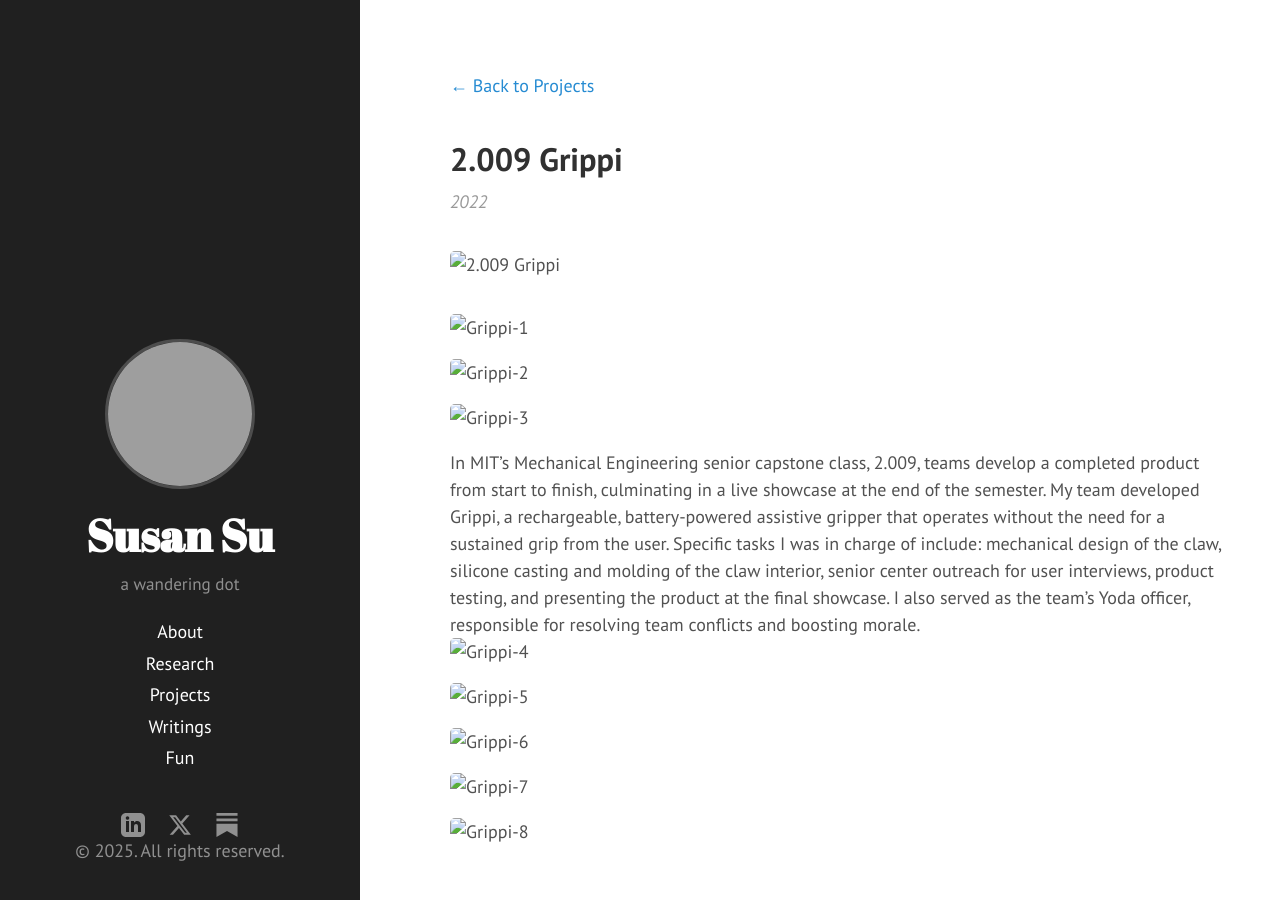
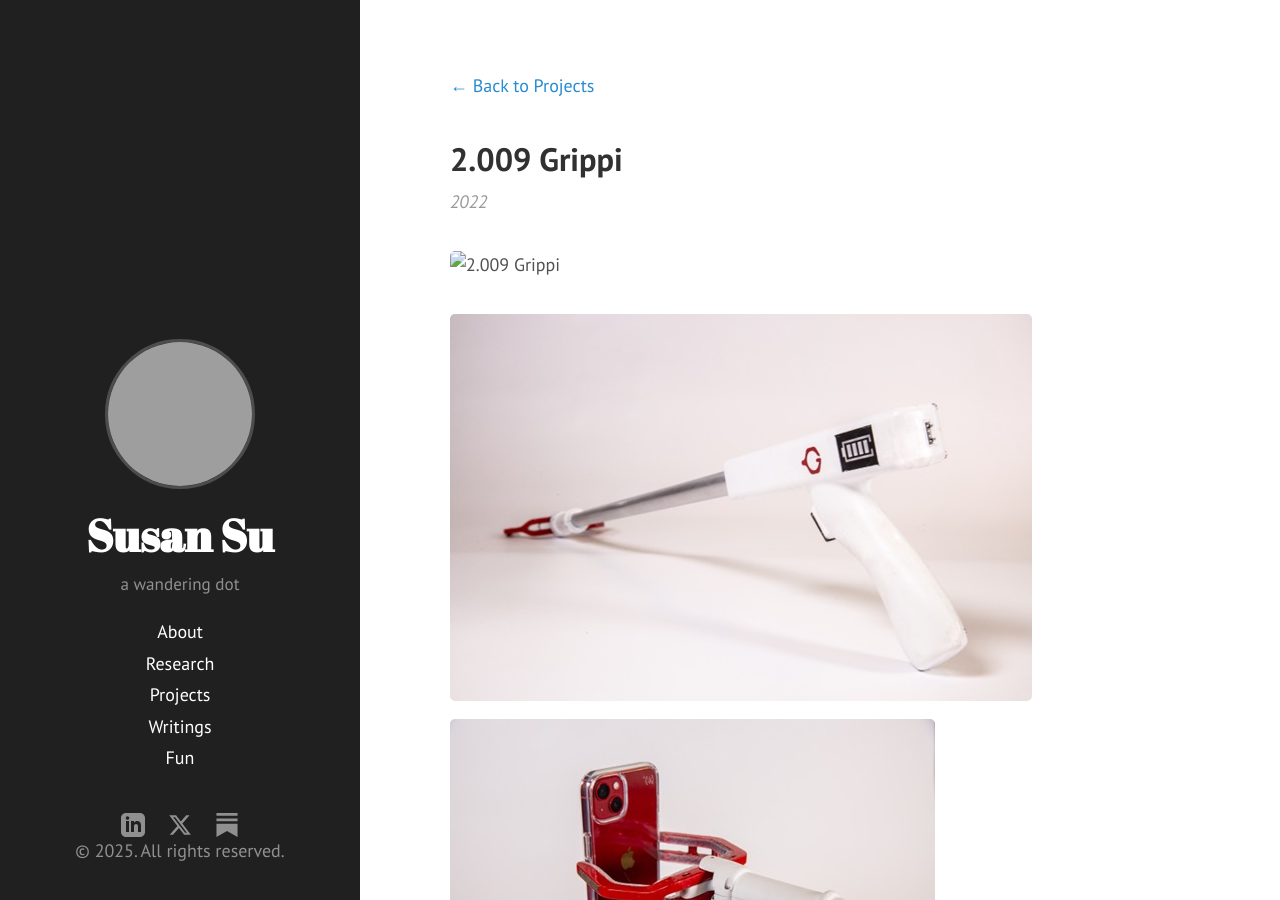
Before and after one commit to phreakasu/phreakasu, a Jekyll site: the page built from _projects/grippi.md, in a window 1280 px wide and 900 px high. Built offline with Jekyll 4.4.1, drawn with Linux system fonts in a browser that asks for light colours; grey boxes are pictures that could not be loaded.

Commit message:
Update grippi.md

```diff
--- a/_projects/grippi.md
+++ b/_projects/grippi.md
@@ -6,12 +6,12 @@ image: grippi_preview.jpeg        # Just the filename
 excerpt: A predictive model for analyzing data
 ---
 
-![Grippi-1](/assets/projects/grippi1.jpeg)
-![Grippi-2](/assets/projects/grippi2.jpeg)
-![Grippi-3](/assets/projects/grippi3.jpeg)
+![Grippi-1](/public/assets/projects/grippi1.jpeg)
+![Grippi-2](/public/assets/projects/grippi2.jpeg)
+![Grippi-3](/public/assets/projects/grippi3.jpeg)
 In MIT’s Mechanical Engineering senior capstone class, 2.009, teams develop a completed product from start to finish, culminating in a live showcase at the end of the semester. My team developed Grippi, a rechargeable, battery-powered assistive gripper that operates without the need for a sustained grip from the user. Specific tasks I was in charge of include: mechanical design of the claw, silicone casting and molding of the claw interior, senior center outreach for user interviews, product testing, and presenting the product at the final showcase. I also served as the team’s Yoda officer, responsible for resolving team conflicts and boosting morale.
-![Grippi-4](/assets/projects/grippi4.jpeg)
-![Grippi-5](/assets/projects/grippi5.jpeg)
-![Grippi-6](/assets/projects/grippi6.jpeg)
-![Grippi-7](/assets/projects/grippi7.jpeg)
-![Grippi-8](/assets/projects/grippi8.jpeg)
+![Grippi-4](/public/assets/projects/grippi4.jpeg)
+![Grippi-5](/public/assets/projects/grippi5.jpeg)
+![Grippi-6](/public/assets/projects/grippi6.jpeg)
+![Grippi-7](/public/assets/projects/grippi7.jpeg)
+![Grippi-8](/public/assets/projects/grippi8.jpeg)
```
